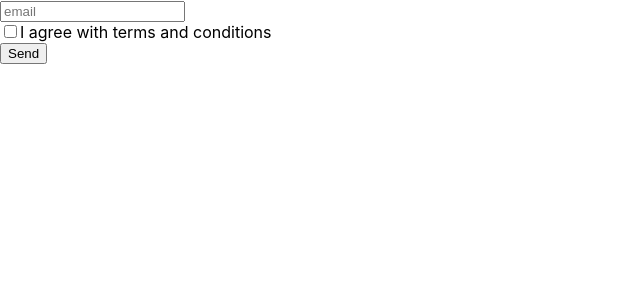
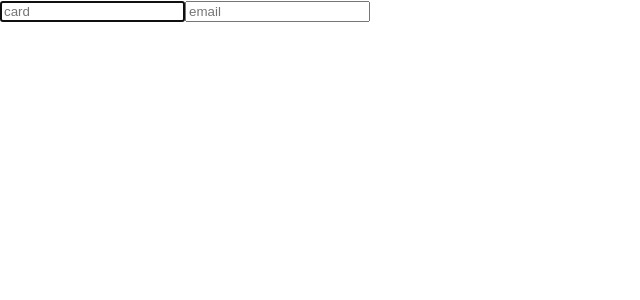
Before and after one commit to baldbugulma/react-lern, a React (Create React App) app: page / in a window 1280 px wide. Shown: the top 300 px of the page, without its empty margins (0-640 px from the left). Built offline with nearby package versions, Linux system fonts and the light colour scheme.

Commit message:
4.6 Использование Ref

```diff
--- a/src/components/FormWithRef.jsx
+++ b/src/components/FormWithRef.jsx
@@ -1,68 +1,46 @@
 import React from 'react';
 
 class FormWithRef extends React.Component {
-    state = {
-        email: '',
-        isAgreeWithTerms: false,
-    };
+    constructor(){
+        super();
+        this.state = {
+            card: '',
+            email: ''
+        }
+        this.firstName = React.createRef();
+    }
 
-    handleEmail = (event) => {
-        this.setState({ email: event.target.value });
-    };
 
-    handleCheckbox = (event) => {
-        this.setState({
-            isAgreeWithTerms: event.target.checked,
-        });
-    };
+    handleChange = (event) => {
+        this.setState({[event.target.name]:event.target.value})
+    }
 
-    handleSubmit = () => {
-        const isValidEmail = /^(([^<>()[\]\\.,;:\s@"]+(\.[^<>()[\]\\.,;:\s@"]+)*)|(".+"))@((\[[0-9]{1,3}\.[0-9]{1,3}\.[0-9]{1,3}\.[0-9]{1,3}\])|(([a-zA-Z\-0-9]+\.)+[a-zA-Z]{2,}))$/.test(
-            this.state.email.toLocaleLowerCase()
-        );
-        const isValidCheckbox = this.state.isAgreeWithTerms;
-
-        if (!isValidEmail) {
-            alert('Your email is not valid');
-            return;
-        }
-
-        if (!isValidCheckbox) {
-            alert('You should accept all terms and conditions');
-            return;
-        }
-
-        this.setState({
-            email: '',
-            isAgreeWithTerms: false,
-        });
-        alert('Thank you for subscription!');
-    };
+    componentDidMount(){
+        console.log(this.firstNameRef)
+        this.firstName.current.focus();
+    }
 
     render() {
-        const { email, isAgreeWithTerms } = this.state;
+        const { email, card } = this.state;
 
         return (
             <div>
+                <input
+                    type="text"
+                    name="card"
+                    placeholder="card"
+                    value={card}
+                    onChange={this.handleChange}
+                    ref = {this.firstName}
+                />
                 <input
                     type="email"
                     name="email"
                     placeholder="email"
                     value={email}
-                    onChange={this.handleEmail}
+                    onChange={this.handleChange}
                 />
-                <br />
-                <label>
-                    <input
-                        type="checkbox"
-                        name="isAgreeWithTerms"
-                        checked={isAgreeWithTerms}
-                        onChange={this.handleCheckbox}
-                    />
-                    I agree with terms and conditions
-                </label>
-                <br />
-                <button onClick={this.handleSubmit}>Send</button>
+
             </div>
         );
     }
```
